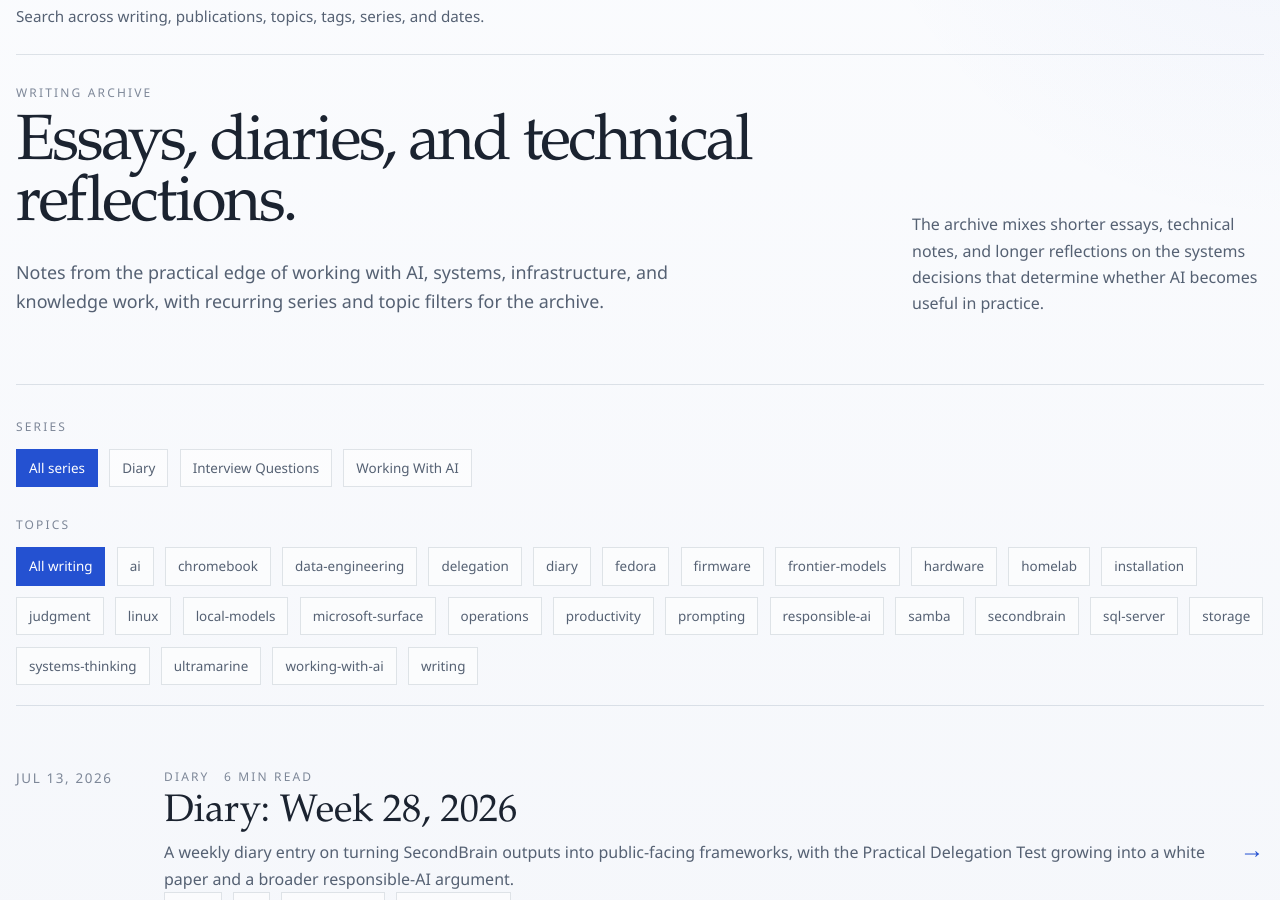
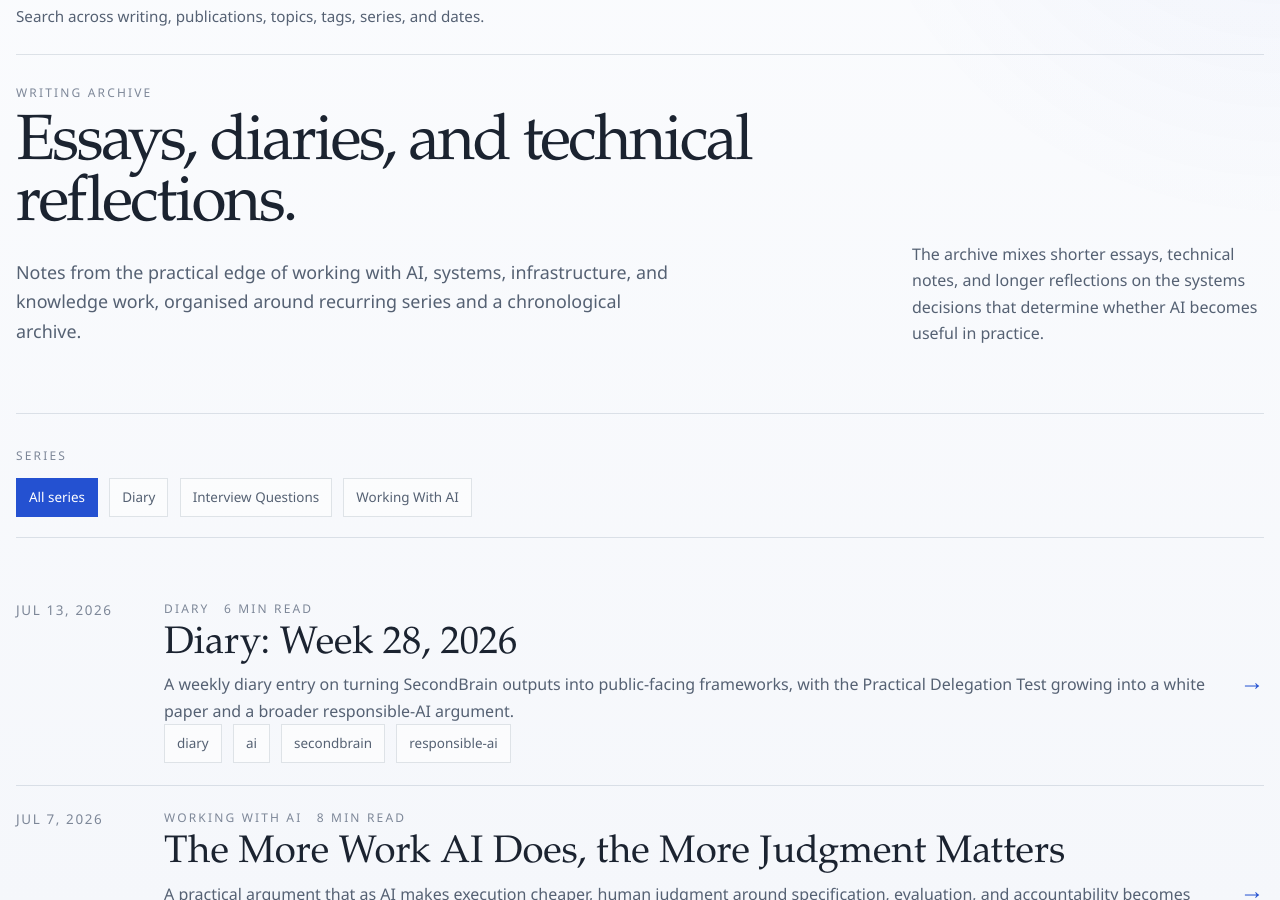
Before and after one commit to philbudden/blog, a Jekyll site: the page built from blog/index.html, in a window 1280 px wide and 900 px high, scrolled down 220 px. Built offline with Jekyll 4.4.1, drawn with Linux system fonts in a browser that asks for light colours.

Commit message:
site: remove duplicate topic filters

```diff
--- a/blog/index.html
+++ b/blog/index.html
@@ -11,7 +11,7 @@ body_class: page-blog
     <div>
       <p class="section-kicker">Writing archive</p>
       <h1>Essays, diaries, and technical reflections.</h1>
-      <p class="archive-hero__summary">Notes from the practical edge of working with AI, systems, infrastructure, and knowledge work, with recurring series and topic filters for the archive.</p>
+      <p class="archive-hero__summary">Notes from the practical edge of working with AI, systems, infrastructure, and knowledge work, organised around recurring series and a chronological archive.</p>
     </div>
     <div class="archive-hero__aside">
       <p>The archive mixes shorter essays, technical notes, and longer reflections on the systems decisions that determine whether AI becomes useful in practice.</p>
@@ -29,18 +29,6 @@ body_class: page-blog
         {% endfor %}
       </div>
     </div>
-    <div class="archive-controls__group">
-      <p class="section-kicker">Topics</p>
-      <div class="filter-row" data-tag-toolbar>
-        <button class="filter-chip is-active" type="button" data-filter-reset>All writing</button>
-        {% assign all_tags = published_articles | map: "tags" | join: "|" | split: "|" | uniq | sort_natural %}
-        {% for tag in all_tags %}
-          {% if tag != "" %}
-            <button class="filter-chip" type="button" data-tag-filter-button="{{ tag | downcase }}">{{ tag }}</button>
-          {% endif %}
-        {% endfor %}
-      </div>
-    </div>
   </section>
 
   <section class="archive-list" data-post-list>
```
